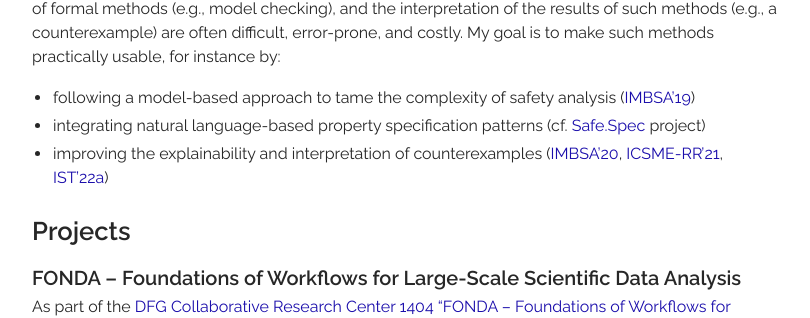
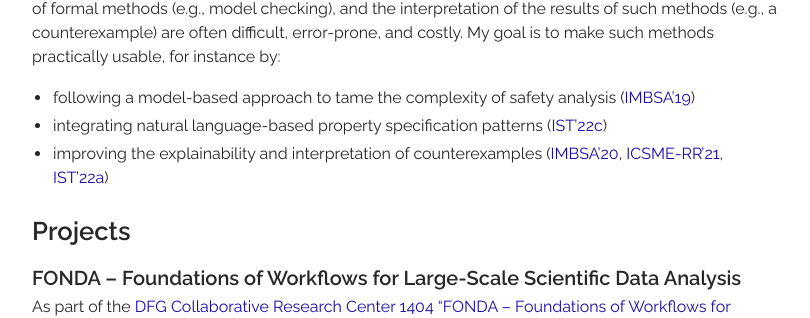
Before and after one commit to thomas-vogel/thomas-vogel.github.io, a Jekyll site: the page built from _pages/research.md, in a window 1280 px wide and 900 px high, scrolled down 1673 px. Shown: the part 144-462 px from the top of the window, without its empty margins (233-1043 px from the left). Built offline with Jekyll 4.4.1, drawn with Linux system fonts in a browser that asks for light colours.

Commit message:
Add reference to 2022-ISTc paper.

```diff
--- a/_pages/research.md
+++ b/_pages/research.md
@@ -43,7 +43,7 @@ Besides aiming for a better understanding of intelligent methods, I am interesti
 ### (3) Practical and explainable verification of software systems
 Given the increasing level of autonomy, large configuration spaces, or uncertainty of software systems, assuring such systems has become a major challenge ([SEfSAS'17a](publications/2017-SEFSAS3a), [SE4Science'19](publications/2019-SE4Science)). The use of formal methods (e.g., model checking), and the interpretation of the results of such methods (e.g., a counterexample) are often difficult, error-prone, and costly. My goal is to make such methods practically usable, for instance by:
 * following a model-based approach to tame the complexity of safety analysis ([IMBSA'19](publications/2019-IMBSA))
-* integrating natural language-based property specification patterns (cf. [Safe.Spec](#projects) project)
+* integrating natural language-based property specification patterns ([IST'22c](publications/2022-ISTc))
 * improving the explainability and interpretation of counterexamples ([IMBSA'20](publications/2020-IMBSA), [ICSME-RR'21](publications/2021-ICSME-RR), [IST'22a](publications/2022-ISTa))
 
 
```
